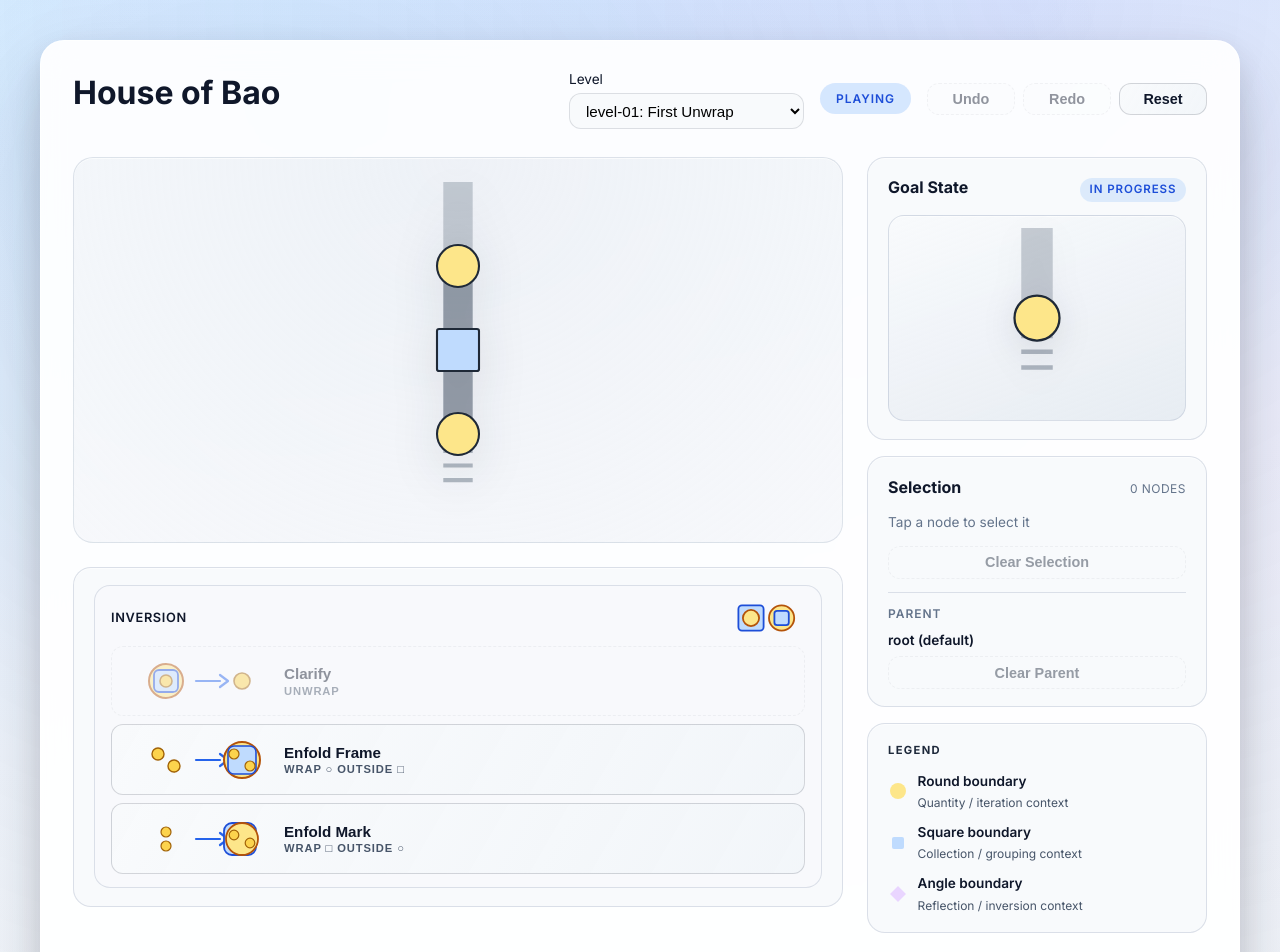
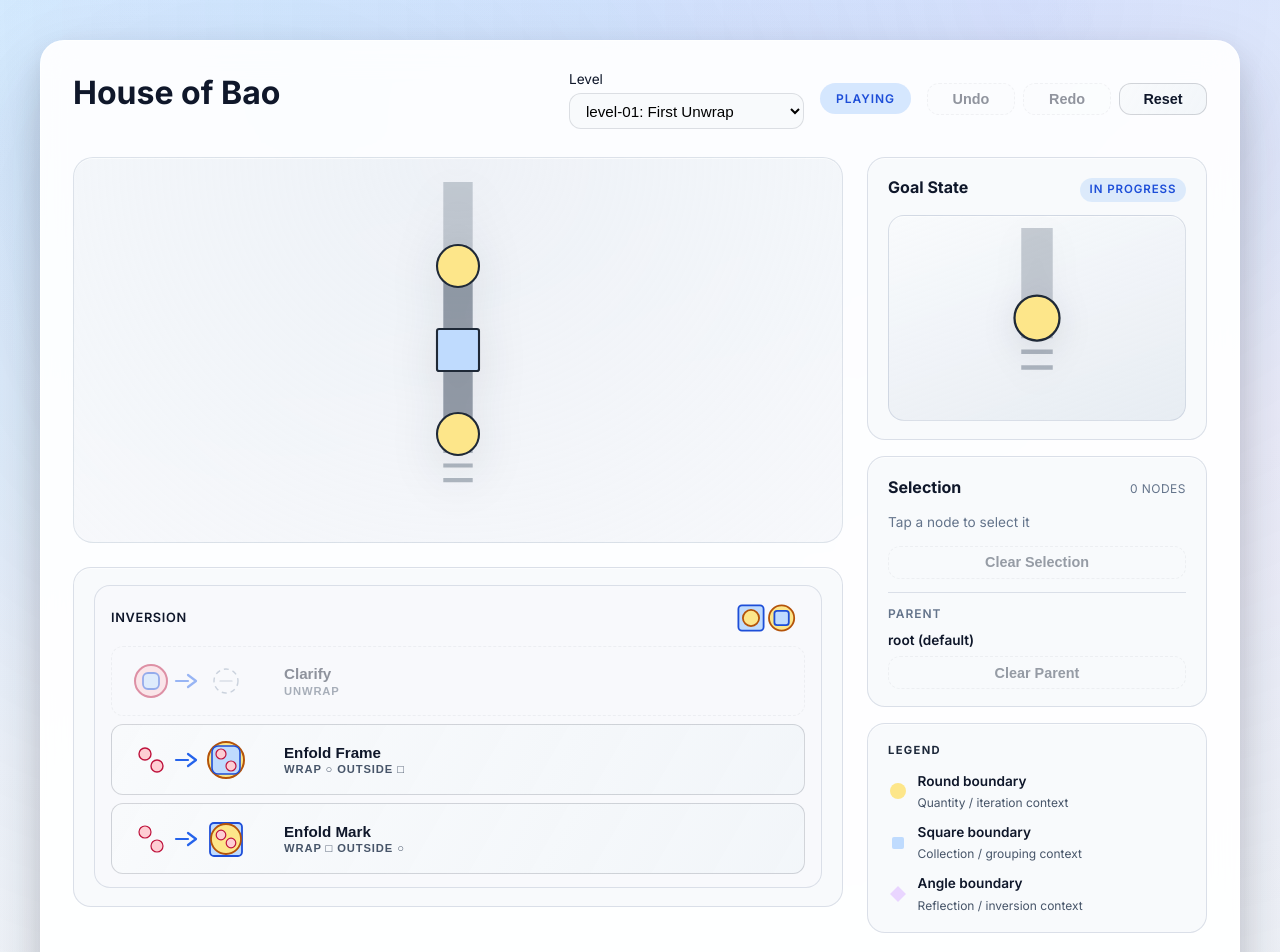
Before and after one commit to weavermarquez/house-of-bao, a React (Vite) app in the folder house-of-bao/: page / in a window 1280 px wide. Shown: the top 952 px of the page. Built offline with nearby package versions, Linux system fonts and the light colour scheme.

Commit message:
feat: Consistent Glyphs!

```diff
--- a/house-of-bao/src/components/ActionGlyphs.tsx
+++ b/house-of-bao/src/components/ActionGlyphs.tsx
@@ -16,10 +16,10 @@ const VIEWBOX_WIDTH = 148;
 const VIEWBOX_HEIGHT = 48;
 const MID_Y = VIEWBOX_HEIGHT / 2;
 
-const LEFT_CENTER_X = 40;
-const RIGHT_CENTER_X = 116;
-const ARROW_FROM_X = 70;
-const ARROW_TO_X = 102;
+const LEFT_CENTER_X = 25;
+const RIGHT_CENTER_X = 100;
+const ARROW_FROM_X = 50;
+const ARROW_TO_X = 70;
 
 const colors = {
   roundFill: "#fde68a",
@@ -33,6 +33,9 @@ const colors = {
   accent: "#2563eb",
   neutral: "#94a3b8",
   voidFill: "#f8fafc",
+  voidStroke: "#94a3b8",
+  atomFill: "#fecdd3",
+  atomStroke: "#be123c",
 };
 
 const baseSvgProps = {
@@ -50,37 +53,36 @@ function ClarifyGlyph({ className }: GlyphProps) {
       <circle
         cx={LEFT_CENTER_X}
         cy={MID_Y}
-        r={17}
-        fill={colors.roundFill}
-        stroke={colors.roundStroke}
+        r={16}
+        fill={colors.atomFill}
+        stroke={colors.atomStroke}
         strokeWidth={2}
       />
       <rect
-        x={LEFT_CENTER_X - 12}
-        y={MID_Y - 11}
-        width={24}
-        height={22}
+        x={LEFT_CENTER_X - 8}
+        y={MID_Y - 8}
+        width={16}
+        height={16}
         rx={5}
         fill={colors.squareFill}
         stroke={colors.squareStroke}
         strokeWidth={1.8}
       />
-      <circle
-        cx={LEFT_CENTER_X}
-        cy={MID_Y}
-        r={6}
-        fill={colors.nodeFill}
-        stroke={colors.nodeStroke}
-        strokeWidth={1.6}
-      />
       <Arrow from={ARROW_FROM_X} to={ARROW_TO_X} />
       <circle
         cx={RIGHT_CENTER_X}
         cy={MID_Y}
-        r={8}
-        fill={colors.nodeFill}
-        stroke={colors.nodeStroke}
-        strokeWidth={1.6}
+        r={12}
+        fill={colors.voidFill}
+        stroke={colors.neutral}
+        strokeWidth={1.4}
+        strokeDasharray="5 4"
+      />
+      <path
+        d={`M${RIGHT_CENTER_X - 6} ${MID_Y}h12`}
+        stroke={colors.neutral}
+        strokeWidth={1.2}
+        strokeLinecap="round"
       />
     </svg>
   );
@@ -90,19 +92,19 @@ function EnfoldFrameGlyph({ className }: GlyphProps) {
   return (
     <svg {...baseSvgProps} className={className}>
       <circle
-        cx={LEFT_CENTER_X - 8}
+        cx={LEFT_CENTER_X - 6}
         cy={MID_Y - 6}
         r={6}
-        fill={colors.nodeFill}
-        stroke={colors.nodeStroke}
+        fill={colors.atomFill}
+        stroke={colors.atomStroke}
         strokeWidth={1.4}
       />
       <circle
-        cx={LEFT_CENTER_X + 8}
+        cx={LEFT_CENTER_X + 6}
         cy={MID_Y + 6}
         r={6}
-        fill={colors.nodeFill}
-        stroke={colors.nodeStroke}
+        fill={colors.atomFill}
+        stroke={colors.atomStroke}
         strokeWidth={1.4}
       />
       <Arrow from={ARROW_FROM_X} to={ARROW_TO_X} />
@@ -125,19 +127,19 @@ function EnfoldFrameGlyph({ className }: GlyphProps) {
         strokeWidth={1.6}
       />
       <circle
-        cx={RIGHT_CENTER_X - 8}
+        cx={RIGHT_CENTER_X - 5}
         cy={MID_Y - 6}
         r={5}
-        fill={colors.nodeFill}
-        stroke={colors.nodeStroke}
+        fill={colors.atomFill}
+        stroke={colors.atomStroke}
         strokeWidth={1.2}
       />
       <circle
-        cx={RIGHT_CENTER_X + 8}
+        cx={RIGHT_CENTER_X + 5}
         cy={MID_Y + 6}
         r={5}
-        fill={colors.nodeFill}
-        stroke={colors.nodeStroke}
+        fill={colors.atomFill}
+        stroke={colors.atomStroke}
         strokeWidth={1.2}
       />
     </svg>
@@ -148,28 +150,28 @@ function EnfoldMarkGlyph({ className }: GlyphProps) {
   return (
     <svg {...baseSvgProps} className={className}>
       <circle
-        cx={LEFT_CENTER_X}
+        cx={LEFT_CENTER_X - 6}
         cy={MID_Y - 7}
-        r={5}
-        fill={colors.nodeFill}
-        stroke={colors.nodeStroke}
+        r={6}
+        fill={colors.atomFill}
+        stroke={colors.atomStroke}
         strokeWidth={1.2}
       />
       <circle
-        cx={LEFT_CENTER_X}
+        cx={LEFT_CENTER_X + 6}
         cy={MID_Y + 7}
-        r={5}
-        fill={colors.nodeFill}
-        stroke={colors.nodeStroke}
+        r={6}
+        fill={colors.atomFill}
+        stroke={colors.atomStroke}
         strokeWidth={1.2}
       />
       <Arrow from={ARROW_FROM_X} to={ARROW_TO_X} />
       <rect
-        x={RIGHT_CENTER_X - 18}
+        x={RIGHT_CENTER_X - 16}
         y={MID_Y - 16}
         width={32}
-        height={32}
-        rx={8}
+        height={33}
+        rx={4}
         fill={colors.squareFill}
         stroke={colors.squareStroke}
         strokeWidth={1.8}
@@ -177,25 +179,25 @@ function EnfoldMarkGlyph({ className }: GlyphProps) {
       <circle
         cx={RIGHT_CENTER_X}
         cy={MID_Y}
-        r={16}
+        r={15}
         fill={colors.roundFill}
         stroke={colors.roundStroke}
         strokeWidth={1.8}
       />
       <circle
-        cx={RIGHT_CENTER_X - 8}
+        cx={RIGHT_CENTER_X - 5}
         cy={MID_Y - 4}
         r={4.8}
-        fill={colors.nodeFill}
-        stroke={colors.nodeStroke}
+        fill={colors.atomFill}
+        stroke={colors.atomStroke}
         strokeWidth={1.2}
       />
       <circle
-        cx={RIGHT_CENTER_X + 8}
+        cx={RIGHT_CENTER_X + 5}
         cy={MID_Y + 4}
         r={4.8}
-        fill={colors.nodeFill}
-        stroke={colors.nodeStroke}
+        fill={colors.atomFill}
+        stroke={colors.atomStroke}
         strokeWidth={1.2}
       />
     </svg>
@@ -224,42 +226,42 @@ function DisperseGlyph({ className }: GlyphProps) {
         strokeWidth={1.6}
       />
       <circle
-        cx={LEFT_CENTER_X - 8}
+        cx={LEFT_CENTER_X - 4}
         cy={MID_Y - 5}
         r={4.6}
-        fill={colors.nodeFill}
-        stroke={colors.nodeStroke}
+        fill={colors.atomFill}
+        stroke={colors.atomStroke}
         strokeWidth={1}
       />
       <circle
-        cx={LEFT_CENTER_X + 8}
+        cx={LEFT_CENTER_X + 4}
         cy={MID_Y + 5}
         r={4.6}
-        fill={colors.nodeFill}
-        stroke={colors.nodeStroke}
+        fill={colors.atomFill}
+        stroke={colors.atomStroke}
         strokeWidth={1}
       />
       <Arrow from={ARROW_FROM_X} to={ARROW_TO_X} />
       <circle
         cx={RIGHT_CENTER_X - 12}
         cy={MID_Y - 6}
-        r={13}
+        r={11}
         fill={colors.roundFill}
         stroke={colors.roundStroke}
         strokeWidth={1.6}
       />
       <rect
-        x={RIGHT_CENTER_X - 19}
+        x={RIGHT_CENTER_X - 18}
         y={MID_Y - 12}
-        width={14}
-        height={14}
+        width={12}
+        height={12}
         rx={4}
         fill={colors.squareFill}
         stroke={colors.squareStroke}
         strokeWidth={1.3}
       />
       <circle
-        cx={104}
+        cx={RIGHT_CENTER_X - 12}
         cy={MID_Y - 6}
         r={3.2}
         fill={colors.nodeFill}
@@ -267,25 +269,25 @@ function DisperseGlyph({ className }: GlyphProps) {
         strokeWidth={0.9}
       />
       <circle
-        cx={RIGHT_CENTER_X + 12}
+        cx={RIGHT_CENTER_X + 6}
         cy={MID_Y + 6}
-        r={13}
+        r={11}
         fill={colors.roundFill}
         stroke={colors.roundStroke}
         strokeWidth={1.6}
       />
       <rect
-        x={RIGHT_CENTER_X + 5}
+        x={RIGHT_CENTER_X}
         y={MID_Y + 0.5}
-        width={14}
-        height={14}
+        width={12}
+        height={12}
         rx={4}
         fill={colors.squareFill}
         stroke={colors.squareStroke}
         strokeWidth={1.3}
       />
       <circle
-        cx={128}
+        cx={RIGHT_CENTER_X + 6}
         cy={MID_Y + 7}
         r={3.2}
         fill={colors.nodeFill}
@@ -302,9 +304,9 @@ function CollectGlyph({ className }: GlyphProps) {
       <circle
         cx={LEFT_CENTER_X - 8}
         cy={MID_Y - 7}
-        r={13}
-        fill={colors.roundFill}
-        stroke={colors.roundStroke}
+        r={12}
+        fill={colors.atomFill}
+        stroke={colors.atomStroke}
         strokeWidth={1.6}
       />
       <rect
@@ -314,34 +316,34 @@ function CollectGlyph({ className }: GlyphProps) {
         height={14}
         rx={4}
         fill={colors.squareFill}
-        stroke={colors.squareStroke}
-        strokeWidth={1.3}
+        stroke={colors.atomStroke}
+        strokeWidth={2}
       />
       <circle
         cx={LEFT_CENTER_X - 8}
         cy={MID_Y - 6}
         r={3.2}
-        fill={colors.nodeFill}
-        stroke={colors.nodeStroke}
+        fill={colors.roundFill}
+        stroke={colors.roundStroke}
         strokeWidth={0.9}
       />
       <circle
         cx={LEFT_CENTER_X + 8}
         cy={MID_Y + 7}
-        r={13}
-        fill={colors.roundFill}
-        stroke={colors.roundStroke}
+        r={12}
+        fill={colors.atomFill}
+        stroke={colors.atomStroke}
         strokeWidth={1.6}
       />
       <rect
         x={LEFT_CENTER_X + 1}
-        y={MID_Y + 1}
+        y={MID_Y}
         width={14}
         height={14}
         rx={4}
         fill={colors.squareFill}
-        stroke={colors.squareStroke}
-        strokeWidth={1.3}
+        stroke={colors.atomStroke}
+        strokeWidth={2}
       />
       <circle
         cx={LEFT_CENTER_X + 8}
@@ -397,20 +399,20 @@ function CancelGlyph({ className }: GlyphProps) {
         cx={LEFT_CENTER_X - 12}
         cy={MID_Y}
         r={6}
-        fill={colors.nodeFill}
-        stroke={colors.nodeStroke}
+        fill={colors.atomFill}
+        stroke={colors.atomStroke}
         strokeWidth={1.3}
       />
       <polygon
-        points={`${LEFT_CENTER_X + 2},12 ${LEFT_CENTER_X + 24},24 ${LEFT_CENTER_X + 2},36`}
-        fill={colors.angleFill}
-        stroke={colors.angleStroke}
+        points={`${LEFT_CENTER_X - 4},12 ${LEFT_CENTER_X + 22},24 ${LEFT_CENTER_X - 4},36`}
+        fill={colors.atomFill}
+        stroke={colors.atomStroke}
         strokeWidth={1.8}
       />
       <circle
-        cx={LEFT_CENTER_X + 18}
+        cx={LEFT_CENTER_X + 5}
         cy={MID_Y}
-        r={6}
+        r={5}
         fill={colors.nodeFill}
         stroke={colors.nodeStroke}
         strokeWidth={1.3}
@@ -420,10 +422,10 @@ function CancelGlyph({ className }: GlyphProps) {
         y1={MID_Y - 18}
         x2={LEFT_CENTER_X + 24}
         y2={MID_Y + 18}
-        stroke="#dc2626"
-        strokeWidth={1.6}
+        stroke="#ff5555"
+        strokeWidth={2}
         strokeLinecap="round"
-        strokeDasharray="4 3"
+        strokeDasharray="4 6"
       />
       <Arrow from={ARROW_FROM_X} to={ARROW_TO_X} />
       <circle
@@ -452,38 +454,32 @@ function CreatePairGlyph({ className }: GlyphProps) {
         cx={LEFT_CENTER_X}
         cy={MID_Y}
         r={12}
-        fill={colors.voidFill}
-        stroke={colors.neutral}
+        fill={colors.atomFill}
+        stroke={colors.atomStroke}
         strokeWidth={1.4}
-        strokeDasharray="4 3"
-      />
-      <path
-        d={`M${LEFT_CENTER_X - 6} ${MID_Y}h12`}
-        stroke={colors.neutral}
-        strokeWidth={1.2}
-        strokeLinecap="round"
+        strokeDasharray="3 3"
       />
       <Arrow from={ARROW_FROM_X} to={ARROW_TO_X} />
       <circle
-        cx={RIGHT_CENTER_X - 8}
-        cy={MID_Y - 6}
+        cx={RIGHT_CENTER_X - 12}
+        cy={MID_Y}
         r={6}
-        fill={colors.nodeFill}
-        stroke={colors.nodeStroke}
+        fill={colors.roundFill}
+        stroke={colors.roundStroke}
         strokeWidth={1.3}
       />
       <polygon
-        points={`${RIGHT_CENTER_X + 4},10 ${RIGHT_CENTER_X + 22},24 ${RIGHT_CENTER_X + 4},38`}
+        points={`${RIGHT_CENTER_X},12 ${RIGHT_CENTER_X + 26},24 ${RIGHT_CENTER_X},36`}
         fill={colors.angleFill}
         stroke={colors.angleStroke}
         strokeWidth={1.8}
       />
       <circle
-        cx={RIGHT_CENTER_X + 14}
+        cx={RIGHT_CENTER_X + 9}
         cy={MID_Y}
-        r={6}
-        fill={colors.nodeFill}
-        stroke={colors.nodeStroke}
+        r={5}
+        fill={colors.roundFill}
+        stroke={colors.roundStroke}
         strokeWidth={1.3}
       />
     </svg>
```
